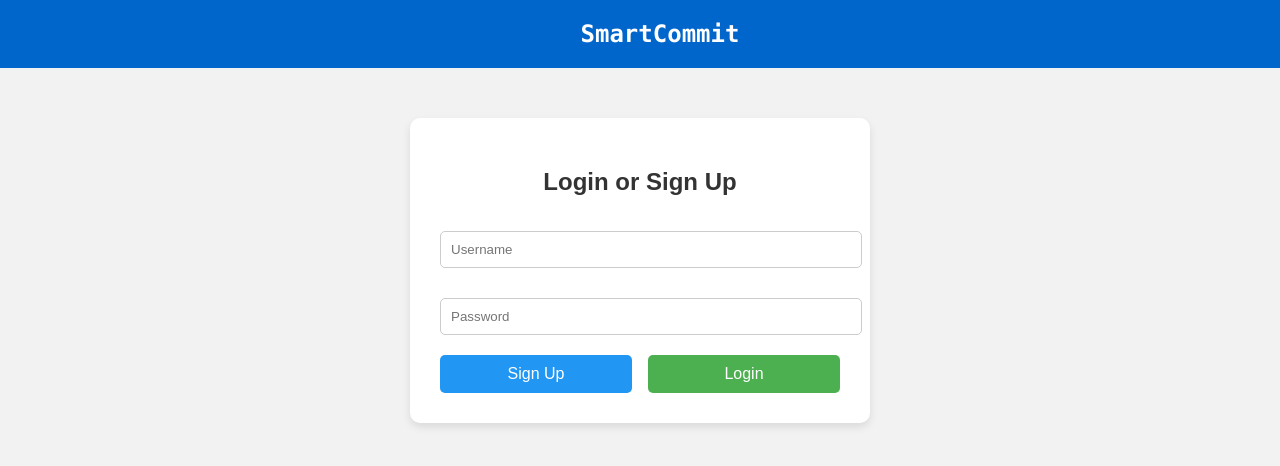
After one commit to Supriyabcd/Nutanix_Hackathon_2025, a Django app: template SmartCommit/SmaC/templates/login.html in a window 1280 px wide. The commit adds this page. Shown: the top 466 px of the page. Run offline with Django 4.2, Linux system fonts and the light colour scheme; the template is opened without the code that fills it, so the values that code supplies are empty.

Commit message:
🛠️ Added Gemini integration and login.html but login process is not complete

```diff
--- /dev/null
+++ b/SmartCommit/SmaC/templates/login.html
@@ -0,0 +1,122 @@
+<!DOCTYPE html>
+<html lang="en">
+<head>
+
+    <meta charset="UTF-8">
+    <title>SmartCommit - Login / Sign Up</title>
+    <style>
+        body {
+            font-family: Arial, sans-serif;
+            background: #f2f2f2;
+            margin: 0;
+            padding: 0;
+        }
+
+        /* header {
+            background-color: #4CAF50;
+            color: white;
+            text-align: center;
+            padding: 20px 0;
+            font-size: 28px;
+            font-weight: bold;
+        } */
+
+        header{
+          background-color: #0066cc;
+          color: #fff;
+          width:100%;
+          padding: 20px;
+          text-align: center;
+          font-size: 24px;
+          font-weight: bold;
+          font-family: 'Monaco', 'Courier New', monospace;
+          }
+
+        .container {
+            max-width: 400px;
+            margin: 50px auto;
+            padding: 30px;
+            background-color: white;
+            box-shadow: 0 4px 8px rgba(0,0,0,0.1);
+            border-radius: 10px;
+        }
+
+        h2 {
+            text-align: center;
+            margin-bottom: 25px;
+            color: #333;
+        }
+
+        input[type="text"],
+        input[type="password"] {
+            width: 100%;
+            padding: 10px;
+            margin: 10px 0 20px;
+            border: 1px solid #ccc;
+            border-radius: 5px;
+        }
+
+        .button-row {
+            display: flex;
+            justify-content: space-between;
+        }
+
+        button {
+            width: 48%;
+            padding: 10px;
+            border: none;
+            border-radius: 5px;
+            color: white;
+            font-size: 16px;
+            cursor: pointer;
+        }
+
+        button[value="signup"] {
+            background-color: #2196F3;
+        }
+
+        button[value="login"] {
+            background-color: #4CAF50;
+        }
+
+        .error {
+            color: red;
+            text-align: center;
+            margin-top: 10px;
+        }
+
+        @media (max-width: 480px) {
+            .container {
+                width: 90%;
+                margin: 20px auto;
+            }
+        }
+    </style>
+</head>
+<body>
+
+<header>
+    SmartCommit
+</header>
+
+<div class="container">
+    <h2>Login or Sign Up</h2>
+
+    <form method="POST">
+        {% csrf_token %}
+        <input type="text" name="username" placeholder="Username" required>
+        <input type="password" name="password" placeholder="Password" required>
+
+        <div class="button-row">
+            <button type="submit" name="action" value="signup">Sign Up</button>
+            <button type="submit" name="action" value="login">Login</button>
+        </div>
+    </form>
+
+    {% if error %}
+        <div class="error">{{ error }}</div>
+    {% endif %}
+</div>
+
+</body>
+</html>
--- a/SmartCommit/SmartCommit/urls.py
+++ b/SmartCommit/SmartCommit/urls.py
@@ -16,8 +16,12 @@ Including another URLconf
 """
 from django.contrib import admin
 from django.urls import path
-from SmaC.views import home
+from SmaC.views import home, terminal, ask_gemini
+
+
 urlpatterns = [
     path('admin/', admin.site.urls),
     path('', home),
+    path('terminal/', terminal, name='terminal'),
+    path('ask-gemini/', ask_gemini, name='ask_gemini'),
 ]
```
Also changed, not shown: SmartCommit/SmaC/static/main.js (added, +174 -0 lines), SmartCommit/SmaC/static/style.css (added, +105 -0 lines), SmartCommit/SmaC/templates/Terminal.html (added, +52 -0 lines), SmartCommit/SmaC/templates/home.html (+9 -5 lines), SmartCommit/SmaC/views.py (+82 -1 lines), SmartCommit/SmartCommit/settings.py (+12 -2 lines), SmartCommit/db.sqlite3, db.sqlite3 (added), 1 other file.
